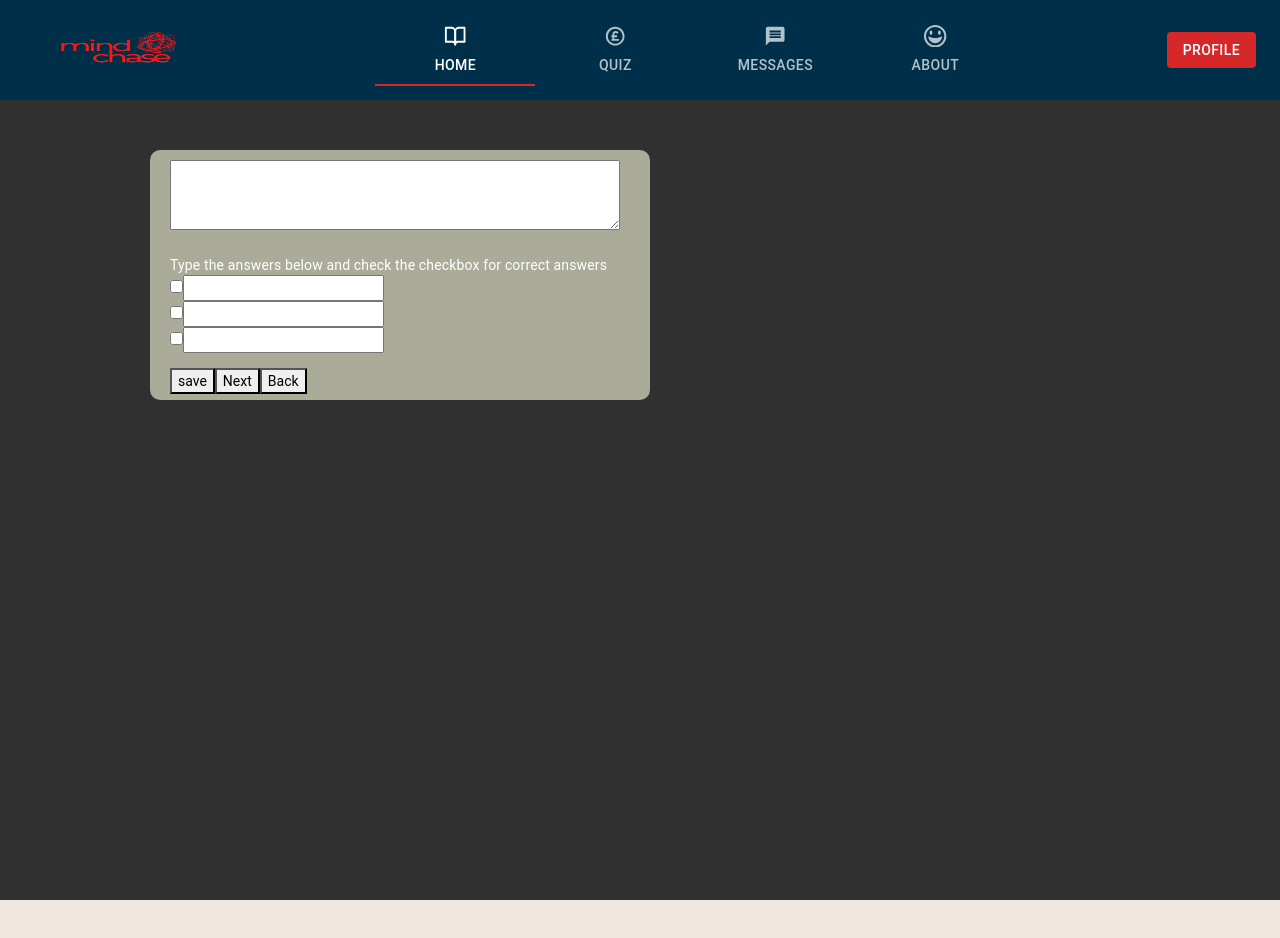
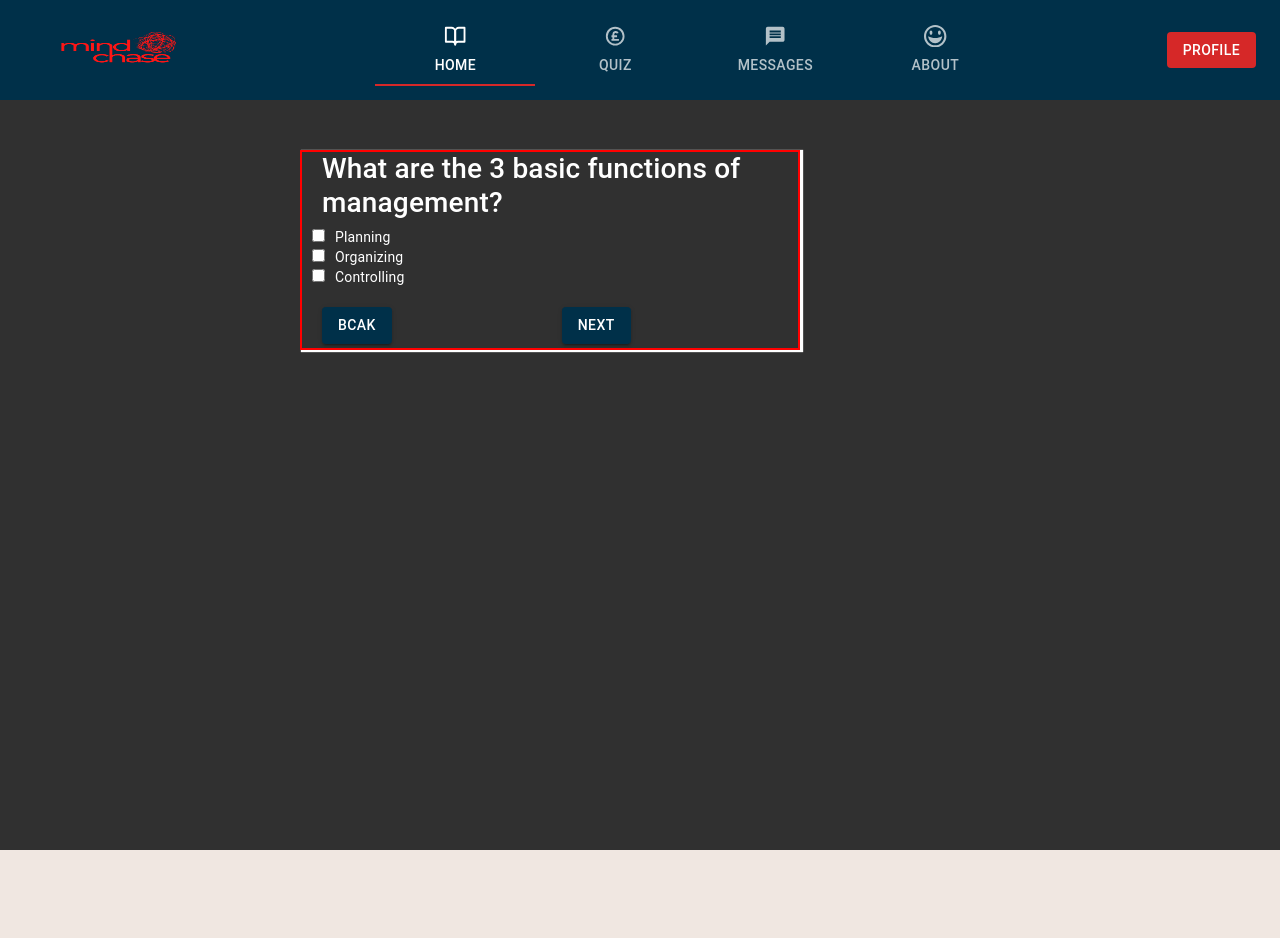
Before and after one commit to mindchase/mindchase-frontend, a React (Create React App) app: page /quiz in a window 1280 px wide. Shown: the top 938 px of the page. Built offline with nearby package versions, Linux system fonts and the light colour scheme.

Commit message:
i macked style for quiz.js

```diff
--- a/src/App.js
+++ b/src/App.js
@@ -11,6 +11,7 @@ import Navbar from "./components/Navbar/Navbar";
 import theme from "./utils/theme";
 import FooterComponent from "./components/FooterComponent/FooterComponent";
 import Workshop from "./components/Workshops/WorkshopBody"
+import Quiz from "./components/quiz/Quiz"
 import AddQuiz from "./components/quiz/AddQuiz"
 import useToken from './components/useToken';
 import YoutubePlayer from './components/video/YoutubePlayer'
@@ -27,34 +28,36 @@ const App = () => {
             <Navbar token={token} setToken={setToken} />
           </header>
           <Switch>
-            <Route  path="/"
+            <Route path="/"
               exact
-                      component={HomeBanner}    />
+              component={HomeBanner} />
 
-            {token  &&  <>
+            {token && <>
               <Route path="/workshops"
                 component={Workshop} />
-            <Route  path="/messages"
-               render={(props) => <Messages {...props} setToken ={setToken} />} />  </>
+              <Route path="/messages"
+                render={(props) => <Messages {...props} setToken={setToken} />} />  </>
 
             }
 
-              <Route  path="/quiz"
+            <Route path="/quiz"
+              component={Quiz} />
+
+            <Route path="/addquiz"
               component={AddQuiz} />
 
 
-
             <Route path="/login"
-                render={(props) => <Login {...props} setToken={setToken} />}  />
+              render={(props) => <Login {...props} setToken={setToken} />} />
 
             <Route path="/fees"
-                render={(props) => <Fees {...props}   />} />
+              render={(props) => <Fees {...props} />} />
 
             <Route path="/register"
-                render={(props) => <Register {...props} setToken={setToken} /> }/>
+              render={(props) => <Register {...props} setToken={setToken} />} />
 
-              <Route  path="/forgotPassword"
-                render={(props) => <ForgotPassword {...props} setToken={setToken} />}/>
+            <Route path="/forgotPassword"
+              render={(props) => <ForgotPassword {...props} setToken={setToken} />} />
 
 
 
--- /dev/null
+++ b/src/components/quiz/Quiz.js
@@ -0,0 +1,51 @@
+import React from 'react'
+import "./Style.css"
+import { makeStyles } from '@material-ui/core/styles';
+import Button from '@material-ui/core/Button';
+
+const useStyles = makeStyles((theme) => ({
+    root: {
+        '& > *': {
+            margin: theme.spacing(1),
+        },
+    },
+}));
+
+function Quiz() {
+    const classes = useStyles();
+
+    return (
+        <div className="questionS">
+            <form>
+                <h3 className="textS">What are the 3 basic functions of management?</h3>
+
+                <div className="answesS">
+                    <div></div>
+                    <input type="checkbox" />
+                    <span>Planning</span>
+
+                    <div></div>
+                    <input type="checkbox" />
+                    <span>Organizing</span>
+
+                    <div></div>
+                    <input type="checkbox" />
+                    <span>Controlling</span>
+
+                </div>
+                <br />
+                <div>
+                    <span className="buttonS">
+                        <Button variant="contained" color="primary">  Bcak   </Button>
+                    </span>
+                    <span className="buttonS">
+                        <Button variant="contained" color="primary">  Next   </Button>
+                    </span>
+                </div>
+
+            </form>
+        </div>
+    )
+}
+
+export default Quiz
--- a/src/components/quiz/Style.css
+++ b/src/components/quiz/Style.css
@@ -21,7 +21,40 @@
     margin: 10px 10px 15px 20px;
 }
 
+.answer >* {
+    color: #1A3457;
+    color: #FF1616;
+}
+
+.textS {
+    margin-left: 20px;
+}
+
 .button {
-    margin: 10px 10px 20px 20px;
+    margin: 10px 20px 20px 20px;
 
 }
+
+.questionS {
+    width: 500px;
+    height: 200px;
+    margin: 150px auto auto 300px;
+    border: 2px red solid;
+    box-shadow: 2px 1px 1px 1px ;
+
+    /* justify-content: center;
+    justify-items: center; */
+
+}
+
+
+
+.answesS >* {
+    margin-left: 10px;
+}
+
+
+.buttonS {
+    margin: 80px 150px 0 20px;
+    margin-bottom: 100px;
+}
```
Also changed, not shown: src/components/quiz/Quiz copy.js (added, +44 -0 lines), src/components/quiz/QuizApi.js (added, +11 -0 lines). Lines whose indentation alone changed are shown as unchanged.
